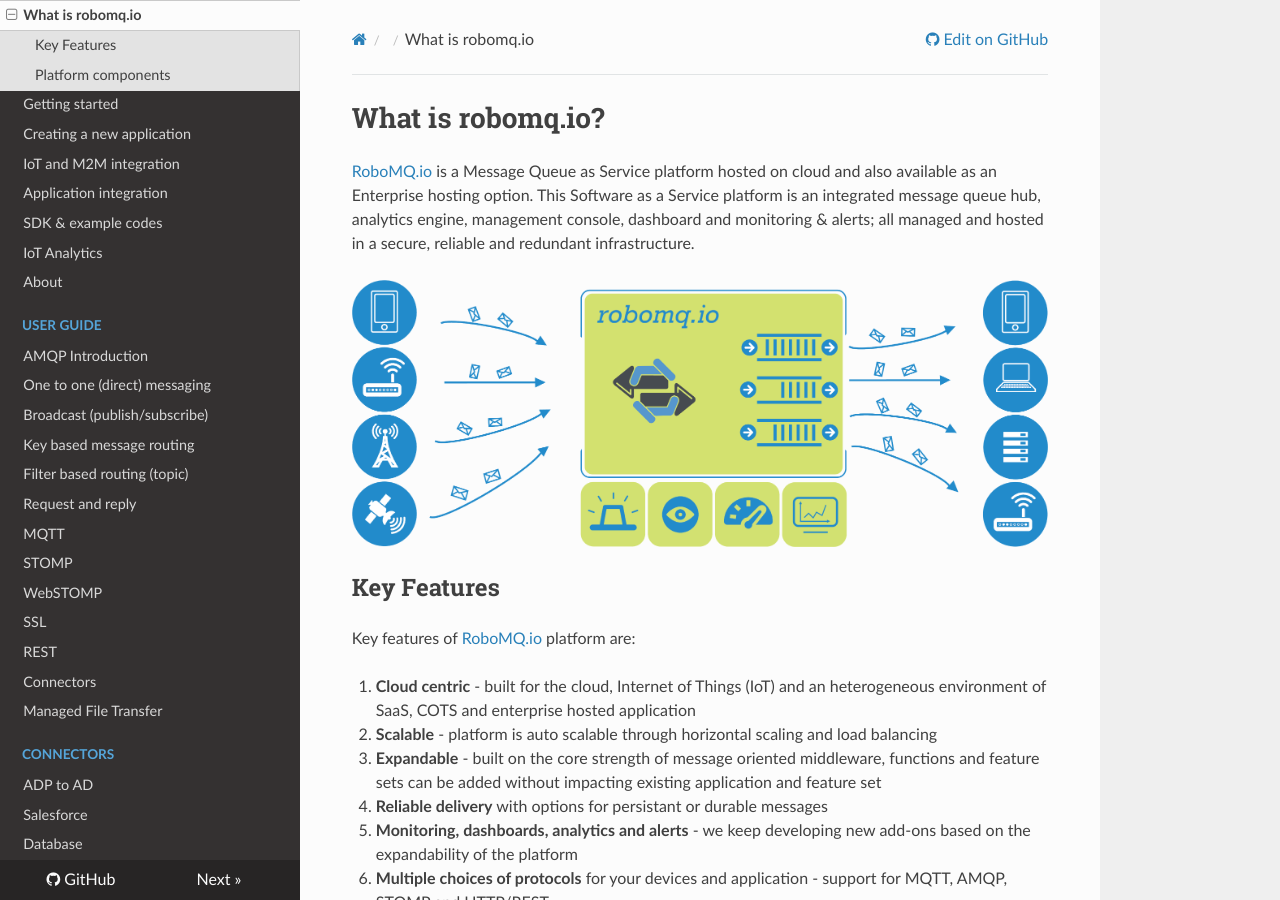
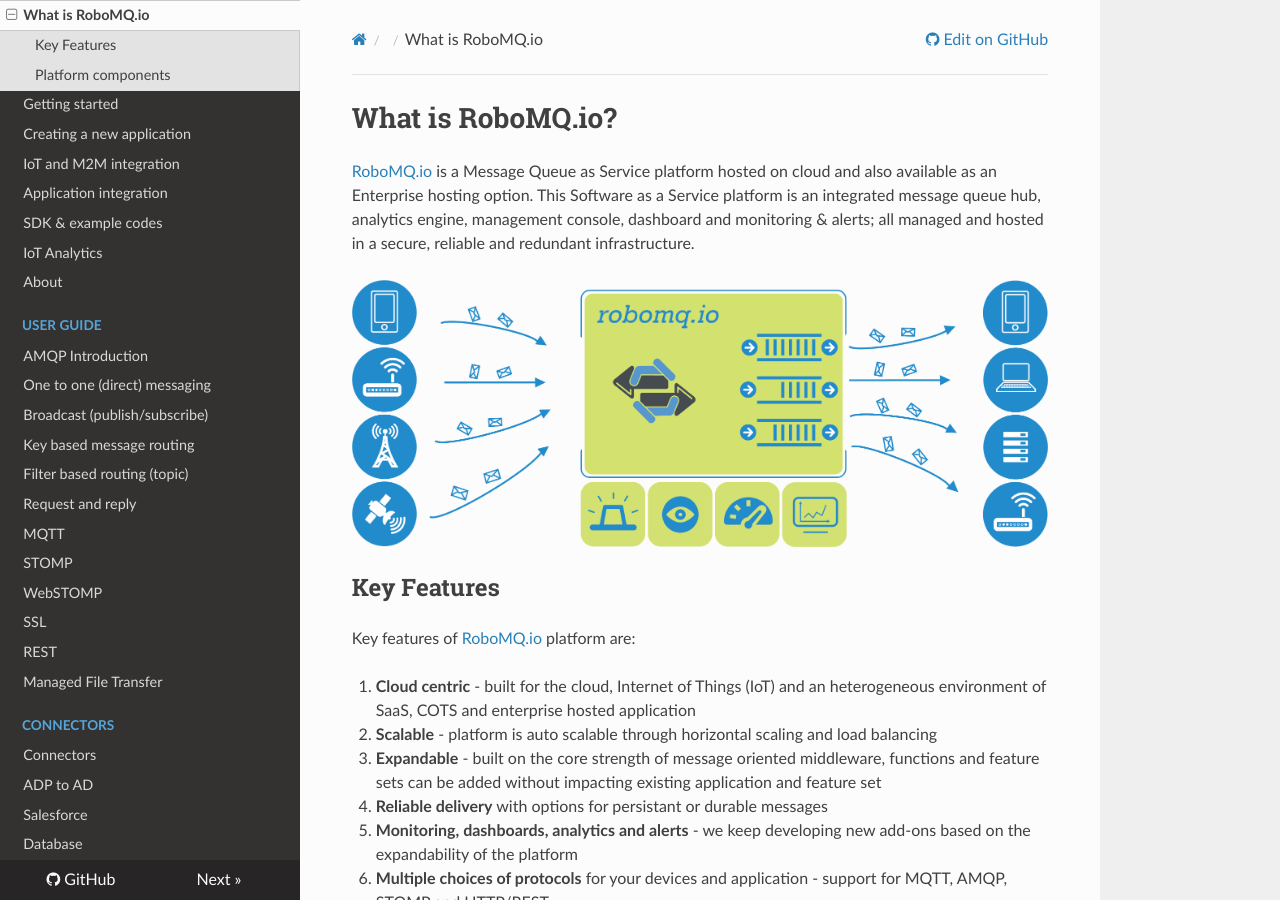
Before and after one commit to robomq/robomq.io, an MkDocs documentation site: the page built from docs/index.md, in a window 1280 px wide and 900 px high. Built offline with MkDocs 1.6.1, drawn with Linux system fonts in a browser that asks for light colours; nearby versions of some CDN libraries; old or Windows-style settings are respelled for this version of MkDocs.

```diff
--- a/docs/index.md
+++ b/docs/index.md
@@ -1,4 +1,4 @@
-#What is robomq.io?
+#What is RoboMQ.io?
 
 <a href="https://www.robomq.io" target="_blank">RoboMQ.io</a>  is a Message Queue as Service platform hosted on cloud and also available as an Enterprise hosting option. This Software as a Service platform is an integrated message queue hub, analytics engine, management console, dashboard and monitoring & alerts; all managed and hosted in a secure, reliable and redundant infrastructure.
 
--- a/mkdocs.yml
+++ b/mkdocs.yml
@@ -5,7 +5,7 @@ site_favicon: favicon.ico
 repo_url: https://github.com/robomq/robomq.io/
 docs_dir: docs
 pages:
-- ['index.md', '', 'What is robomq.io']
+- ['index.md', '', 'What is RoboMQ.io']
 - ['gettingStarted.md', '', 'Getting started']
 - ['creatingNewApplication.md', '', 'Creating a new application']
 - ['deviceIntegration.md', '', 'IoT and M2M integration']
@@ -22,9 +22,9 @@ pages:
 - ['WebSTOMP.md', 'User Guide', 'WebSTOMP']
 - ['SSL.md', 'User Guide', 'SSL']
 - ['REST.md', 'User Guide', 'REST']
-- ['connectors.md', 'User Guide', 'Connectors']
 - ['managed_file_transfer.md', 'User Guide', 'Managed File Transfer']
 - ['IotAnalytics-walkthrough.md', '', 'IoT Analytics']
+- ['connectors.md', 'Connectors', 'Connectors']
 - ['Salesforce_Connector.md', 'Connectors', 'ADP to AD']
 - ['Oracle-Database_Connector.md', 'Connectors', 'Salesforce']
 - ['Database_Connector.md', 'Connectors', 'Database']
```
